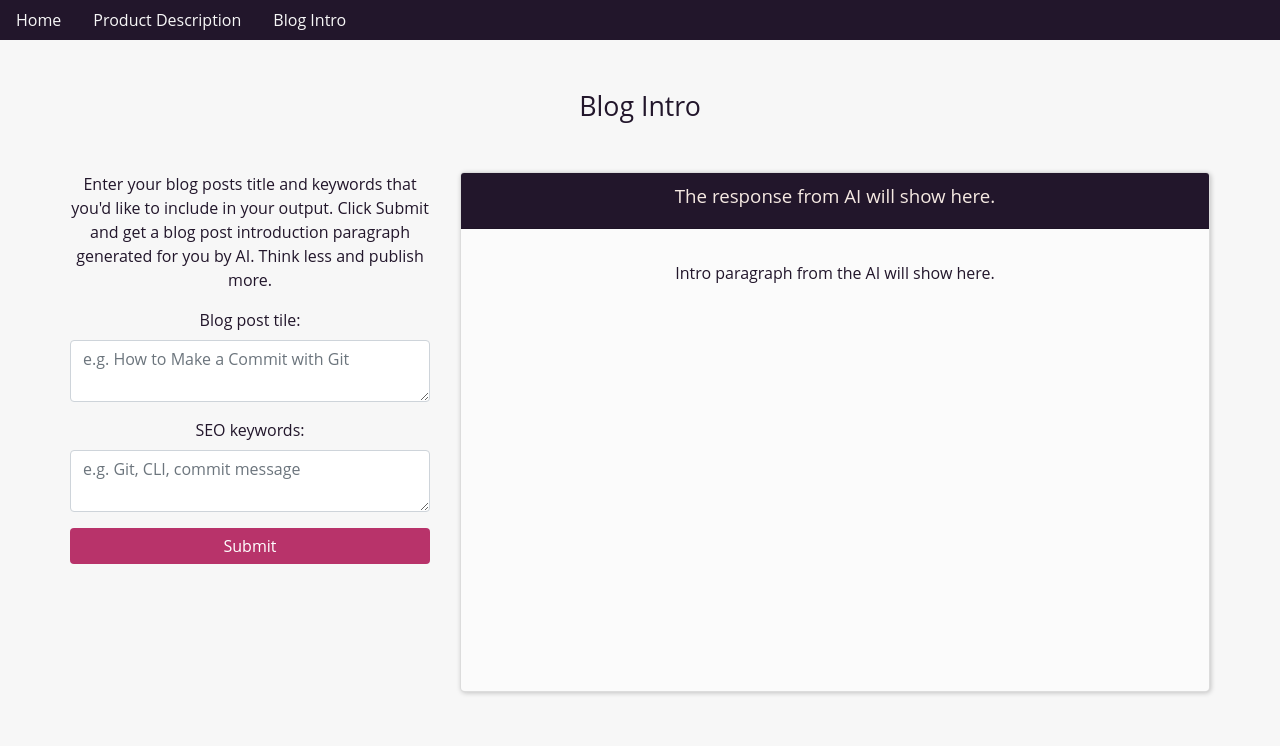
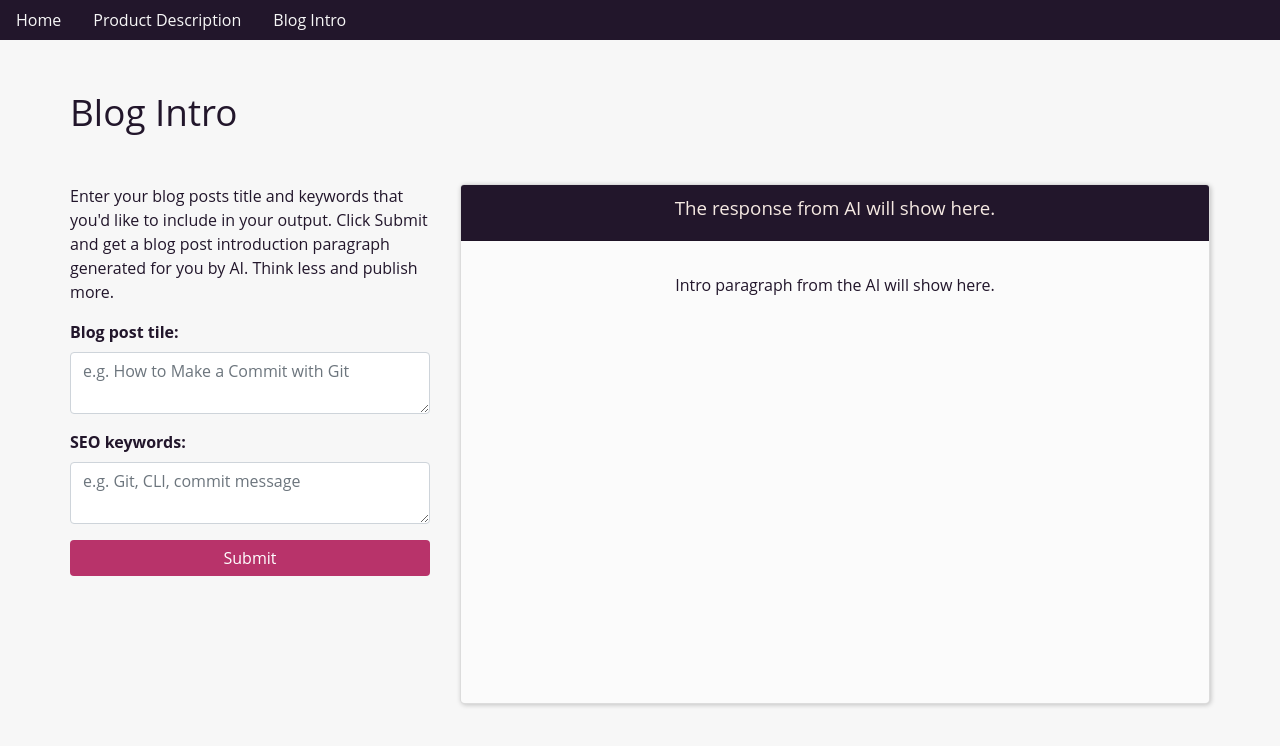
Before and after one commit to ash1eygrace/ai-content, a React (Create React App) app in the folder copyai/: page /blog-intro in a window 1280 px wide. Shown: the top 746 px of the page. Built offline with nearby package versions, Linux system fonts and the light colour scheme.

Commit message:
make form labels bold

```diff
--- a/copyai/src/App.css
+++ b/copyai/src/App.css
@@ -1,6 +1,3 @@
-.App {
-  text-align: center;
-}
 
 .App-logo {
   height: 40vmin;
@@ -47,13 +44,13 @@ body {
 	font-family: 'Open Sans', sans-serif;
 }
 h1{
-  font-size: 1.67rem;
+  font-size: 2.3rem;
   margin: 50px 0px;
 }
 h2{
 	font-size: 1.17rem;
 }
-p, .form-label{
+p{
 	font-size: 1rem;
 }
 #main-content{
@@ -68,12 +65,6 @@ p, .form-label{
 	background-color: #FBFBFB;
   box-shadow: 1px 1px 5px rgba(0, 0, 0, .22);
   min-height: 65vh;
-}
-#inputCol{
-  min-height: 65vh;
-}
-label{
-  text-align: left;
 }
 .btn:hover{
   box-shadow: 1px 1px 2px rgba(74, 48, 89, .4);
@@ -97,3 +88,6 @@ label{
 .container{
   padding: 0%;
 }
+label.form-label{
+  font-weight: bold;
+}
```
